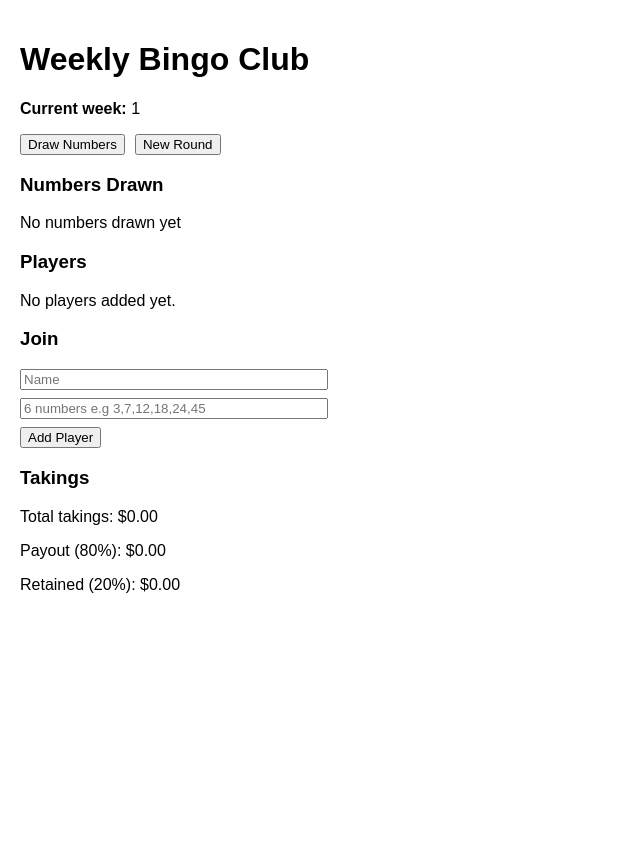
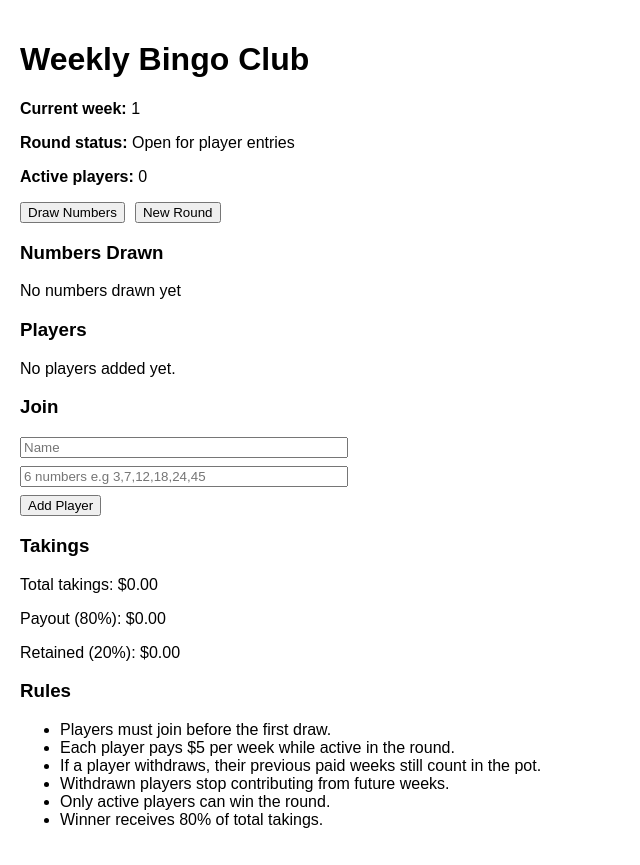
Before and after one commit to Spwindows/WP-Bingo2, a React (Vite) app: page / in a window 1280 px wide. Shown: the whole page, without its empty margins (0-640 px from the left). Before the commit the page ends 800 px from the top, so only its background shows below. Built offline with nearby package versions, Linux system fonts and the light colour scheme.

Commit message:
Update App.jsx

```diff
--- a/src/App.jsx
+++ b/src/App.jsx
@@ -19,8 +19,15 @@ export default function App() {
   const [week, setWeek] = useState(1);
   const [winnerFound, setWinnerFound] = useState(false);
 
+  const roundStarted = drawn.length > 0;
+
   function addPlayer(e) {
     e.preventDefault();
+
+    if (roundStarted) {
+      alert("No new players can join after the round has started.");
+      return;
+    }
 
     const numbers = nums
       .split(",")
@@ -38,6 +45,7 @@ export default function App() {
     }
 
     const uniqueNumbers = [...new Set(numbers)];
+
     if (uniqueNumbers.length !== 6) {
       alert("Numbers must be 6 different numbers");
       return;
@@ -53,14 +61,25 @@ export default function App() {
       {
         id: crypto.randomUUID(),
         name: name.trim(),
-        numbers: uniqueNumbers,
-        joinedWeek: week,
-        active: true,
+        numbers: uniqueNumbers.sort((a, b) => a - b),
+        joinedWeek: 1,
+        leftAfterWeek: null,
       },
     ]);
 
     setName("");
     setNums("");
+  }
+
+  function getPlayerPaidWeeks(player) {
+    if (player.leftAfterWeek !== null) {
+      return player.leftAfterWeek;
+    }
+    return week;
+  }
+
+  function isPlayerActive(player) {
+    return player.leftAfterWeek === null;
   }
 
   function draw() {
@@ -69,8 +88,10 @@ export default function App() {
       return;
     }
 
-    if (players.filter((p) => p.active).length === 0) {
-      alert("Add at least one active player first");
+    const activePlayers = players.filter((p) => isPlayerActive(p));
+
+    if (activePlayers.length === 0) {
+      alert("Add at least one active player first.");
       return;
     }
 
@@ -78,8 +99,7 @@ export default function App() {
     const updatedDrawn = [...drawn, ...newNums];
     setDrawn(updatedDrawn);
 
-    const hasWinner = players.some((p) => {
-      if (!p.active) return false;
+    const hasWinner = activePlayers.some((p) => {
       const hits = p.numbers.filter((n) => updatedDrawn.includes(n));
       return hits.length === 6;
     });
@@ -99,41 +119,71 @@ export default function App() {
       prev.map((p) => ({
         ...p,
         joinedWeek: 1,
-        active: true,
+        leftAfterWeek: null,
       }))
     );
   }
 
   function removePlayer(id) {
+    const player = players.find((p) => p.id === id);
+    if (!player) return;
+
+    if (!roundStarted) {
+      const confirmed = window.confirm(
+        `Remove ${player.name} from this round?`
+      );
+      if (!confirmed) return;
+
       setPlayers(players.filter((p) => p.id !== id));
+      return;
     }
 
-  function toggleActive(id) {
+    if (!isPlayerActive(player)) {
+      alert(`${player.name} has already been withdrawn.`);
+      return;
+    }
+
+    const confirmed = window.confirm(
+      `${player.name} will stop paying after week ${week}. Their previous weeks already paid will still count in the pot. Continue?`
+    );
+
+    if (!confirmed) return;
+
     setPlayers(
       players.map((p) =>
-        p.id === id ? { ...p, active: !p.active } : p
+        p.id === id
+          ? {
+              ...p,
+              leftAfterWeek: week,
+            }
+          : p
       )
     );
   }
 
-  function weeksPaidForPlayer(player) {
-    if (!player.active) return 0;
-    return week - player.joinedWeek + 1;
-  }
-
   const totalTakings = players.reduce((sum, player) => {
-    return sum + weeksPaidForPlayer(player) * ENTRY;
+    return sum + getPlayerPaidWeeks(player) * ENTRY;
   }, 0);
 
   const payout = totalTakings * 0.8;
   const retained = totalTakings * 0.2;
+  const activeCount = players.filter((p) => isPlayerActive(p)).length;
 
   return (
-    <div style={{ padding: 20, fontFamily: "Arial", maxWidth: 900 }}>
+    <div style={{ padding: 20, fontFamily: "Arial", maxWidth: 950 }}>
       <h1>Weekly Bingo Club</h1>
 
       <p>
         <strong>Current week:</strong> {week}
+      </p>
+
+      <p>
+        <strong>Round status:</strong>{" "}
+        {roundStarted ? "In progress" : "Open for player entries"}
+      </p>
+
+      <p>
+        <strong>Active players:</strong> {activeCount}
       </p>
 
       <button onClick={draw}>Draw Numbers</button>
@@ -151,7 +201,9 @@ export default function App() {
       {players.map((p) => {
         const hits = p.numbers.filter((n) => drawn.includes(n));
         const win = hits.length === 6;
-        const playerPaid = weeksPaidForPlayer(p) * ENTRY;
+        const paidWeeks = getPlayerPaidWeeks(p);
+        const paidAmount = paidWeeks * ENTRY;
+        const active = isPlayerActive(p);
 
         return (
           <div
@@ -161,28 +213,27 @@ export default function App() {
               padding: 12,
               border: "1px solid #ccc",
               borderRadius: 8,
+              background: active ? "#fff" : "#f7f7f7",
             }}
           >
-            <strong>{p.name}</strong> {p.active ? "" : "(inactive)"}
+            <strong>
+              {p.name} {!active ? "(withdrawn)" : ""}
+            </strong>
             <div>Numbers: {p.numbers.join(", ")}</div>
             <div>Matched: {hits.length}/6</div>
-            <div>Joined week: {p.joinedWeek}</div>
-            <div>Weeks paid: {weeksPaidForPlayer(p)}</div>
-            <div>Total paid: ${playerPaid.toFixed(2)}</div>
+            <div>Weeks paid: {paidWeeks}</div>
+            <div>Total paid: ${paidAmount.toFixed(2)}</div>
+            <div>
+              Status: {active ? "Active in current round" : `Stopped after week ${p.leftAfterWeek}`}
+            </div>
 
             <div style={{ marginTop: 8 }}>
-              <button onClick={() => toggleActive(p.id)}>
-                {p.active ? "Pause Player" : "Activate Player"}
-              </button>
-              <button
-                onClick={() => removePlayer(p.id)}
-                style={{ marginLeft: 8 }}
-              >
-                Remove
+              <button onClick={() => removePlayer(p.id)}>
+                {!roundStarted ? "Remove Player" : active ? "Withdraw Player" : "Already Withdrawn"}
               </button>
             </div>
 
-            {win && (
+            {win && active && (
               <div style={{ color: "green", fontWeight: "bold", marginTop: 8 }}>
                 WINNER — payout ${payout.toFixed(2)}
               </div>
@@ -193,28 +244,44 @@ export default function App() {
 
       <h3>Join</h3>
 
+      {roundStarted ? (
+        <p style={{ color: "red" }}>
+          Entries are closed for this round. New players can join next round.
+        </p>
+      ) : (
         <form onSubmit={addPlayer}>
           <input
             placeholder="Name"
             value={name}
             onChange={(e) => setName(e.target.value)}
-          style={{ width: 300, marginBottom: 8 }}
+            style={{ width: 320, marginBottom: 8 }}
           />
           <br />
           <input
             placeholder="6 numbers e.g 3,7,12,18,24,45"
             value={nums}
             onChange={(e) => setNums(e.target.value)}
-          style={{ width: 300, marginBottom: 8 }}
+            style={{ width: 320, marginBottom: 8 }}
           />
           <br />
           <button type="submit">Add Player</button>
         </form>
+      )}
 
       <h3>Takings</h3>
       <p>Total takings: ${totalTakings.toFixed(2)}</p>
       <p>Payout (80%): ${payout.toFixed(2)}</p>
       <p>Retained (20%): ${retained.toFixed(2)}</p>
+
+      <h3>Rules</h3>
+      <ul>
+        <li>Players must join before the first draw.</li>
+        <li>Each player pays $5 per week while active in the round.</li>
+        <li>If a player withdraws, their previous paid weeks still count in the pot.</li>
+        <li>Withdrawn players stop contributing from future weeks.</li>
+        <li>Only active players can win the round.</li>
+        <li>Winner receives 80% of total takings.</li>
+      </ul>
     </div>
   );
 }
```
Lines whose indentation alone changed are shown as unchanged.
